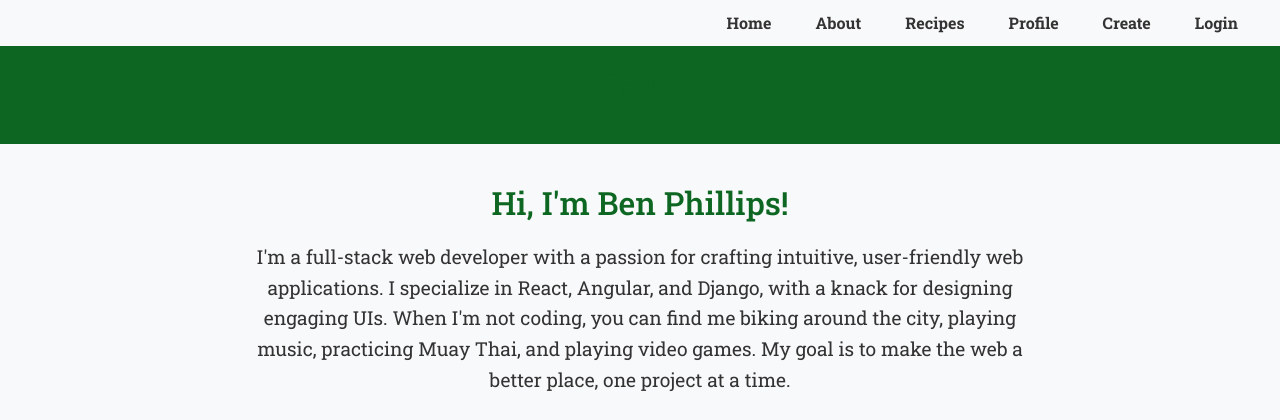
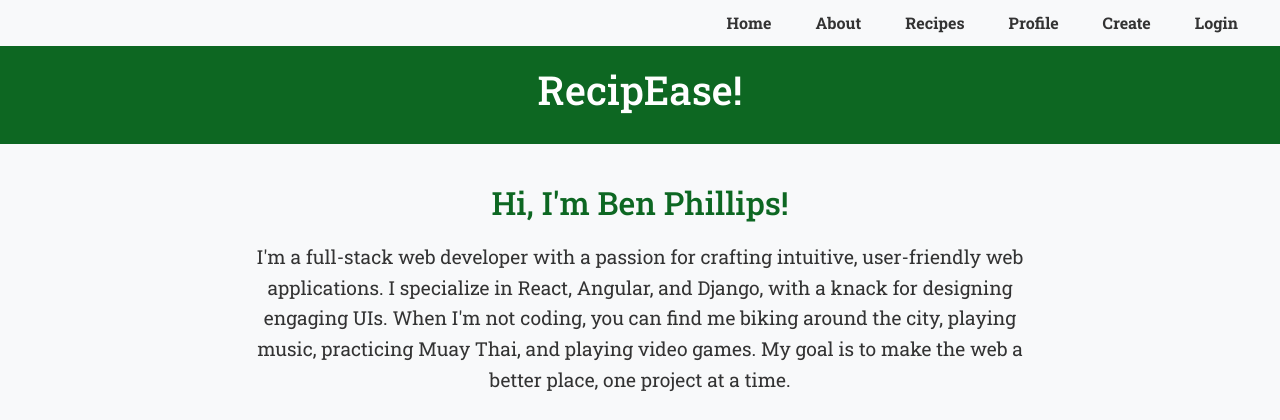
Before and after one commit to bphil1041/recipe-app, a Django app: page /about/ in a window 1280 px wide. Shown: the top 420 px of the page. Run offline with Django 4.2, Linux system fonts and the light colour scheme.

Commit message:
Update base.html

```diff
--- a/A2_Recipe_App/src/recipes/templates/recipes/base.html
+++ b/A2_Recipe_App/src/recipes/templates/recipes/base.html
@@ -29,7 +29,7 @@
         /* Header Styles */
         header {
             background-color: #0d6722;
-            color: white;
+            color: red;
             padding: 20px;
             text-align: left;
         }
@@ -199,10 +199,9 @@
 
     <header>
         <h1>
-            <a href="{% url 'home' %}" style="text-decoration: none; color: inherit;">
-                RecipEase!
-            </a>
+            <a href="{% url 'home' %}" style="text-decoration: none; color: white;">RecipEase!</a>
         </h1>
+
     </header>
 
     <main>
```
